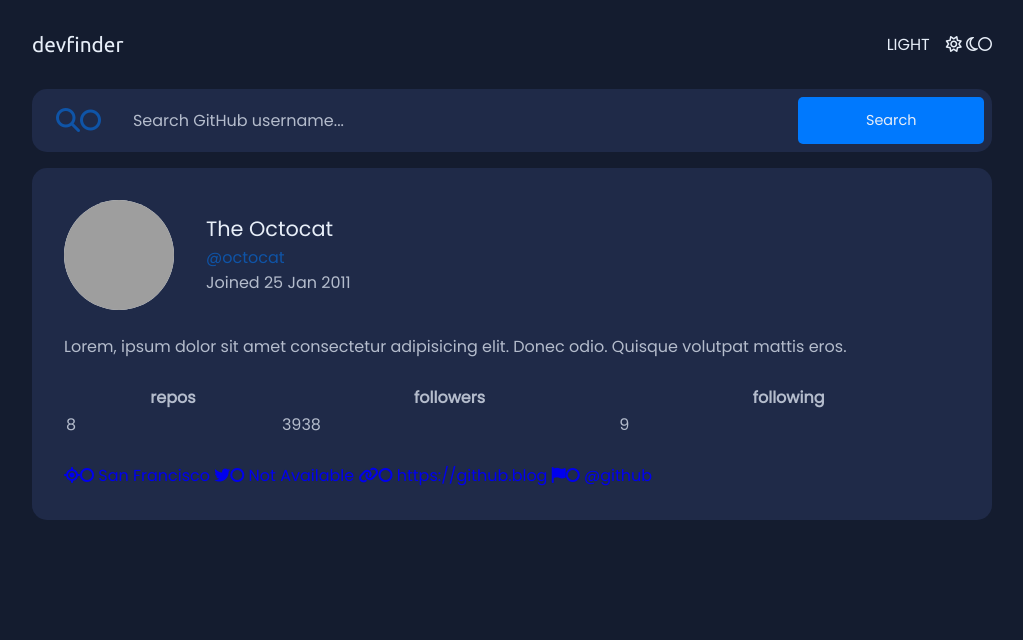
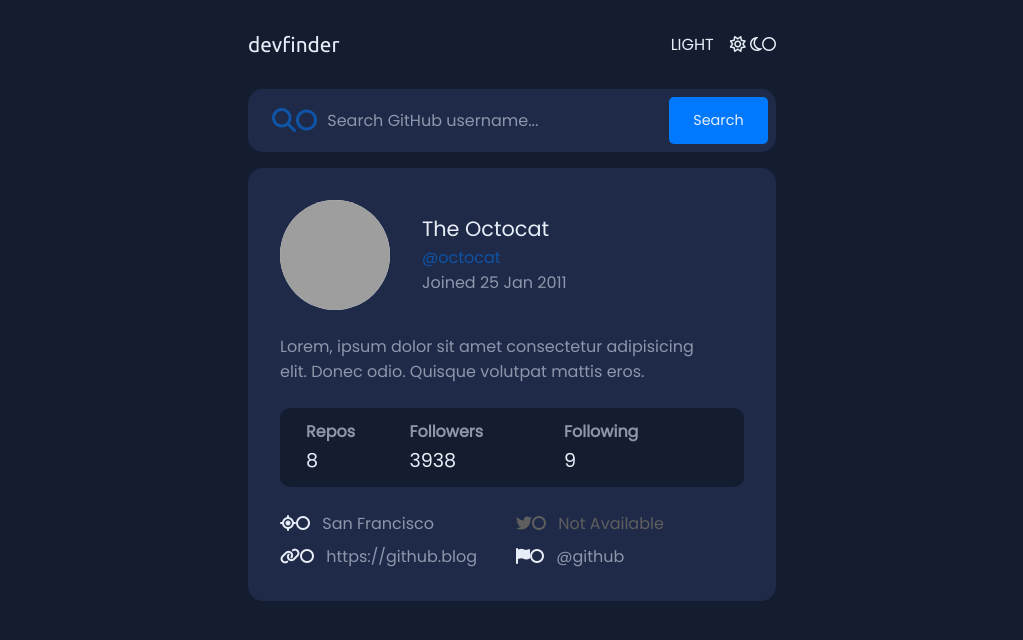
Before and after one commit to Abdullah-Jawahir/DevFinder, a plain HTML site: page index.html in a window 1280 px wide. Shown: the whole page, without its empty margins (128-1151 px from the left). Drawn offline with Linux system fonts and the light colour scheme; grey boxes are pictures that could not be loaded.

Commit message:
desktop version completed

```diff
--- a/index.html
+++ b/index.html
@@ -77,7 +77,7 @@
                     <i class="fa fa-location">O</i>
                     <span>San Francisco</span>
                 </a>
-                <a href="#"  id="twitter" class="icons">
+                <a href="#"  id="twitter" class="icons disable">
                     <i class="fa fa-twitter">O</i>
                     <span>Not Available</span>
                 </a>
--- a/scss/main.scss
+++ b/scss/main.scss
@@ -28,7 +28,7 @@
     justify-content: space-evenly;
     // border: 1px solid red;
     width: 80%;
-    max-width: 60em;
+    max-width: 33em;
     margin: auto;
     padding-top: 2rem;
 
@@ -133,6 +133,7 @@
 
             grid-area: details;
             @include flexCenter(row);
+            // flex-wrap: nowrap;
             justify-content: flex-start;
 
 
@@ -179,6 +180,11 @@
                         color: $primary-link;
                     }
 
+                    // #first-date {
+
+                    //     visibility: hidden;
+                    // }
+
                     #no-bio-desc {
 
                         display: none;
@@ -196,21 +202,88 @@
 
         #bio {
             grid-area: bio;
+            width: 90%;
         }
 
         .count-table {
 
             grid-area: count;
+            background-color: $primary-bg;
+            border-radius: 10px;
+            padding: .6rem 1.5rem;
+
+            tr {
+
+                th {
+
+                    text-align: left;
+                    text-transform: capitalize;
+                }
+
+                td {
+
+                    color: $primary-white;
+                    // font-weight: bold;
+                    font-size: 1.2rem;
+                }
+            }
         }
 
         .social-icons {
 
             grid-area: social;
+            // border: 1px solid;
+            display: grid;
+            grid-gap: .5rem;
+            // grid-template-areas:
+            // 'location twitter'
+            // 'link github'
+            // ;
+            grid-template-columns: repeat(auto-fit, minmax(10em, 1fr));
+
+            a {
+
+                i {
+
+                    color: $primary-white;
+                    margin-right: .5rem;
+                }
+
+                span {
+
+                    color: $primary-text;
+                }
+            }
+
+            // #location {
+
+            //     grid-area: location;
+            // }
+            // #twitter {
+
+            //     grid-area: twitter;
+            // }
+            // #link {
+
+            //     grid-area: link;
+            // }
+            // #github {
+
+            //     grid-area: github;
+            // }
+
+
+            .disable {
+
+                i, span {
+
+                    color: rgb(95, 95, 95);
+                    cursor: default;
+                }
+
+            }
         }
 
     }
 
-
-
-
 }
--- a/scss/utility.scss
+++ b/scss/utility.scss
@@ -4,7 +4,8 @@
 $primary-btn: #0079FE;
 $primary-link: #0F54A7;
 $primary-white: #E7EEF8;
-$primary-text: #B4BCCC;
+// $primary-text: #B4BCCC;
+$primary-text: #8E96AB;
 
 @mixin flexCenter($dir){
     display: flex;
@@ -27,3 +28,9 @@
     font-family: 'poppins regular';
     src: url(../fonts/Poppins-Regular.ttf);
 }
+
+@mixin mQ($width) {
+    @media screen and (max-width: $width) {
+        @content;
+    }
+}
```
Also changed, not shown: CSS/main.css.
